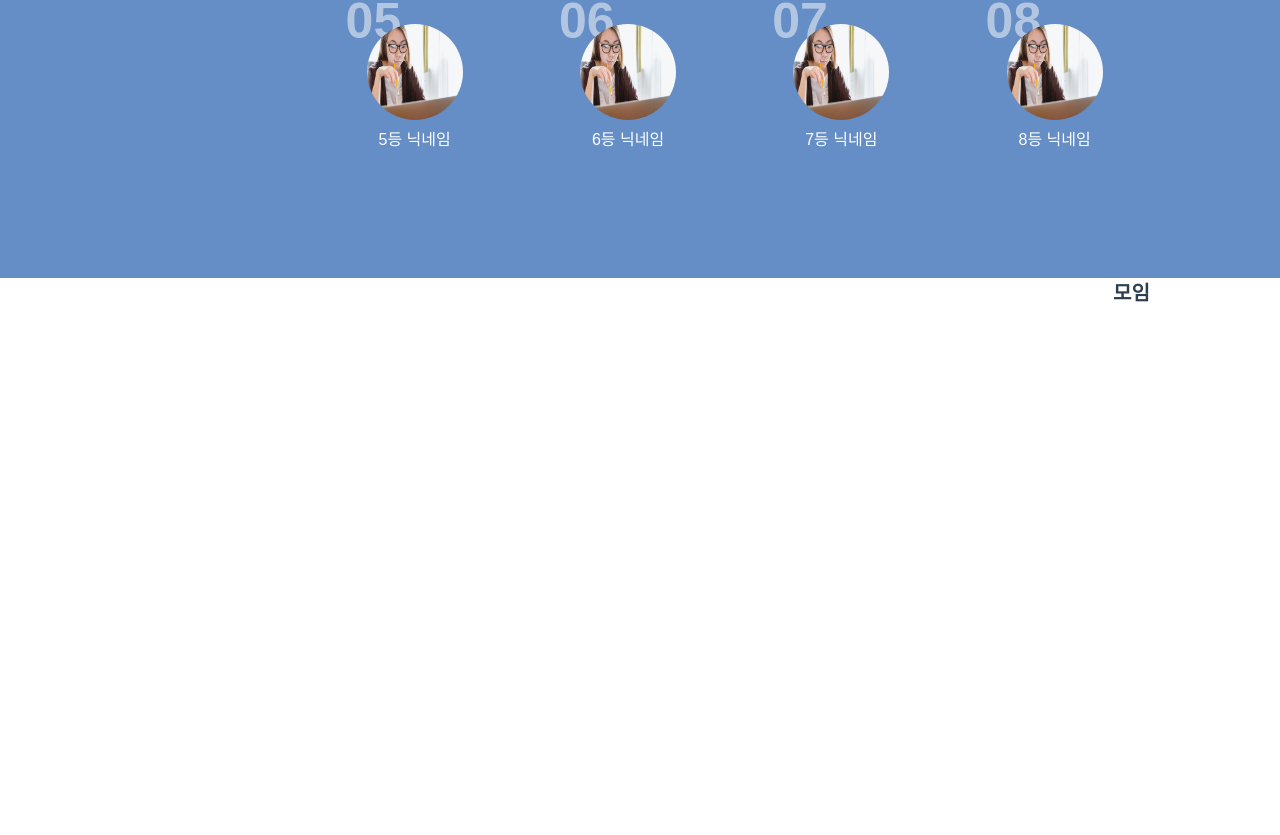
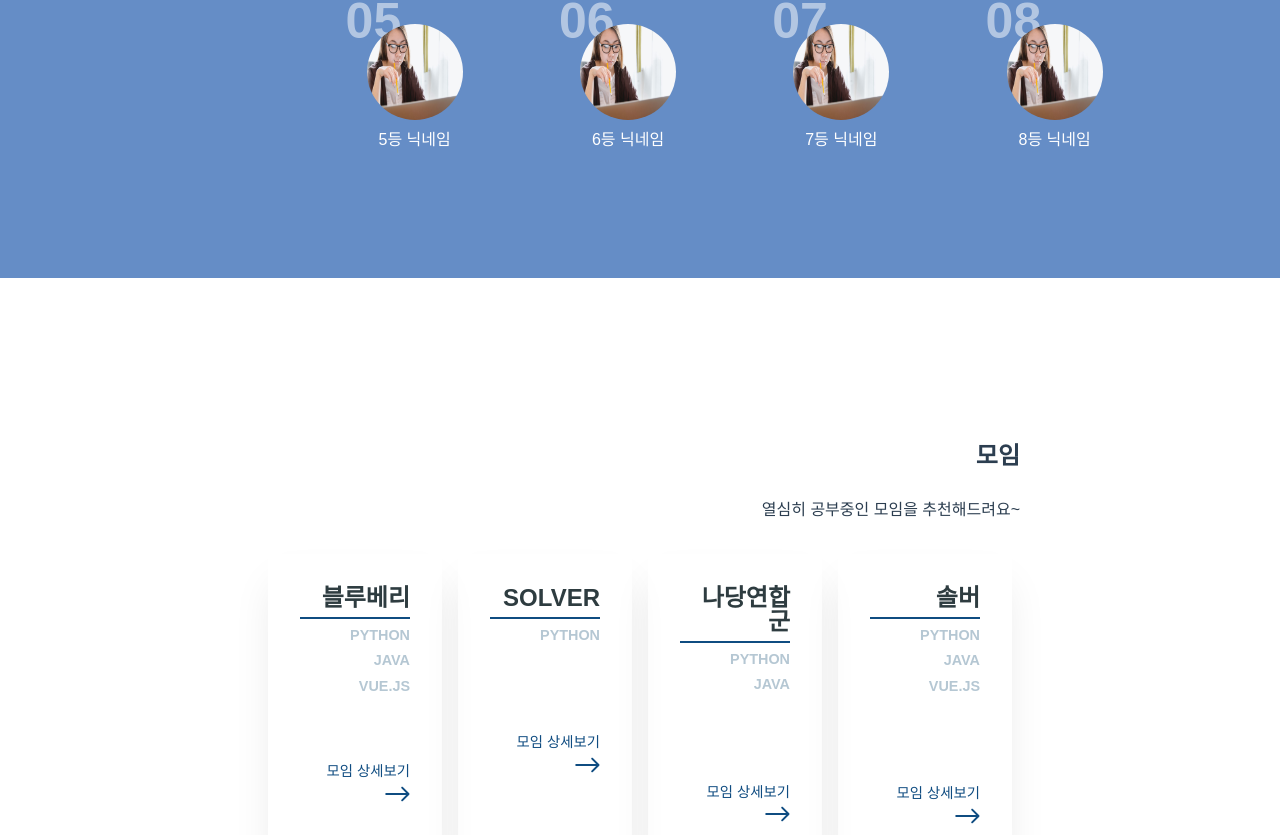
Before and after one commit to BerrySolver/SOLVER, a Vue app in the folder solver-frontend/: page / in a window 1280 px wide. Shown: the part 1962-2797 px from the top of the page. Built offline with nearby package versions, Linux system fonts and the light colour scheme; a web font is replaced by a local one.

Commit message:
[S05P13A507-62] feat: main-group template
Former-commit-id: 219284f15641b05635aef8488c1cedeb4647fbf7

```diff
--- a/solver-frontend/src/components/main/Footer.vue
+++ b/solver-frontend/src/components/main/Footer.vue
@@ -1,5 +1,5 @@
 <template>
-    <h5>footer</h5>
+    <h5 class="footer">footer</h5>
 </template>
 
 <script>
@@ -9,5 +9,8 @@ export default {
 </script>
 
 <style>
-
+.footer {
+    background-color: #84898C;
+    height: 30vh;
+}
 </style>
--- a/solver-frontend/src/components/main/NavBar.vue
+++ b/solver-frontend/src/components/main/NavBar.vue
@@ -63,6 +63,7 @@ export default {
   align-items: center;
   font-family: 'NanumSquare', sans-serif;
   font-size: 15px;
+  height: 6vh;
   position: fixed;
   width: 100%;
   z-index: 100;
--- a/solver-frontend/src/views/main/Main.vue
+++ b/solver-frontend/src/views/main/Main.vue
@@ -156,7 +156,7 @@
 
         <div class="row">
           <!-- 왼쪽 여백용 col-2 -->
-          <div class="col-2"></div>
+          <div class="col-2z"></div>
 
           <!-- 중앙 카드용 col-8 -->
           <div class="row solver-row">
@@ -234,9 +234,67 @@
     <!-- 4번째 메인 페이지(모임) -->
     <div class="container group">
       <div class="row">
-        <div class="col-10"></div>
-        <div class="col-1 semi-title">모임</div>
-        <div class="col-1"></div>
+        <div class="col-2"></div>
+        <div class="col-8 group-title">
+          <div class="semi-title">모임</div>
+          <br>
+          <div>열심히 공부중인 모임을 추천해드려요~</div>
+          <br>
+          <div class="group-card">
+            <section class="page-contain">
+              <a href="#" class="data-card">
+                <h3>블루베리</h3>
+                <h4>Python</h4>
+                <h4>JAVA</h4>
+                <h4>Vue.js</h4>
+                <p>Aeneansed consectetur.</p>
+                <span class="link-text">
+                  모임 상세보기
+                  <svg width="25" height="16" viewBox="0 0 25 16" fill="none" xmlns="http://www.w3.org/2000/svg">
+                    <path fill-rule="evenodd" clip-rule="evenodd" d="M17.8631 0.929124L24.2271 7.29308C24.6176 7.68361 24.6176 8.31677 24.2271 8.7073L17.8631 15.0713C17.4726 15.4618 16.8394 15.4618 16.4489 15.0713C16.0584 14.6807 16.0584 14.0476 16.4489 13.657L21.1058 9.00019H0.47998V7.00019H21.1058L16.4489 2.34334C16.0584 1.95281 16.0584 1.31965 16.4489 0.929124C16.8394 0.538599 17.4726 0.538599 17.8631 0.929124Z" fill="#0F4C81"/>
+                  </svg>
+                </span>
+              </a>
+              <a href="#" class="data-card">
+                <h3>SOLVER</h3>
+                <h4>Python</h4>
+                <p>Aenean lacinia bibendum nulla sed consectetur.</p>
+                <span class="link-text">
+                  모임 상세보기
+                  <svg width="25" height="16" viewBox="0 0 25 16" fill="none" xmlns="http://www.w3.org/2000/svg">
+                    <path fill-rule="evenodd" clip-rule="evenodd" d="M17.8631 0.929124L24.2271 7.29308C24.6176 7.68361 24.6176 8.31677 24.2271 8.7073L17.8631 15.0713C17.4726 15.4618 16.8394 15.4618 16.4489 15.0713C16.0584 14.6807 16.0584 14.0476 16.4489 13.657L21.1058 9.00019H0.47998V7.00019H21.1058L16.4489 2.34334C16.0584 1.95281 16.0584 1.31965 16.4489 0.929124C16.8394 0.538599 17.4726 0.538599 17.8631 0.929124Z" fill="#0F4C81"/>
+                  </svg>
+                </span>
+              </a>
+              <a href="#" class="data-card">
+                <h3>나당연합군</h3>
+                <h4>Python</h4>
+                <h4>JAVA</h4>
+                <p>Aenean lacinia bibendum nulla sed consectetur.</p>
+                <span class="link-text">
+                  모임 상세보기
+                  <svg width="25" height="16" viewBox="0 0 25 16" fill="none" xmlns="http://www.w3.org/2000/svg">
+                    <path fill-rule="evenodd" clip-rule="evenodd" d="M17.8631 0.929124L24.2271 7.29308C24.6176 7.68361 24.6176 8.31677 24.2271 8.7073L17.8631 15.0713C17.4726 15.4618 16.8394 15.4618 16.4489 15.0713C16.0584 14.6807 16.0584 14.0476 16.4489 13.657L21.1058 9.00019H0.47998V7.00019H21.1058L16.4489 2.34334C16.0584 1.95281 16.0584 1.31965 16.4489 0.929124C16.8394 0.538599 17.4726 0.538599 17.8631 0.929124Z" fill="#0F4C81"/>
+                  </svg>
+                </span>
+              </a>
+              <a href="#" class="data-card">
+                <h3>솔버</h3>
+                <h4>Python</h4>
+                <h4>JAVA</h4>
+                <h4>Vue.js</h4>
+                <p>Aenean lacinia bibendum nulla sed consectetur.</p>
+                <span class="link-text">
+                  모임 상세보기
+                  <svg width="25" height="16" viewBox="0 0 25 16" fill="none" xmlns="http://www.w3.org/2000/svg">
+                    <path fill-rule="evenodd" clip-rule="evenodd" d="M17.8631 0.929124L24.2271 7.29308C24.6176 7.68361 24.6176 8.31677 24.2271 8.7073L17.8631 15.0713C17.4726 15.4618 16.8394 15.4618 16.4489 15.0713C16.0584 14.6807 16.0584 14.0476 16.4489 13.657L21.1058 9.00019H0.47998V7.00019H21.1058L16.4489 2.34334C16.0584 1.95281 16.0584 1.31965 16.4489 0.929124C16.8394 0.538599 17.4726 0.538599 17.8631 0.929124Z" fill="#0F4C81"/>
+                  </svg>
+                </span>
+              </a>
+            </section>
+          </div>
+        </div>
+        <div class="col-2"></div>
       </div>
     </div>
   </div>
--- a/solver-frontend/src/views/main/main.css
+++ b/solver-frontend/src/views/main/main.css
@@ -101,7 +101,13 @@
 
 .group {
   background-color: white;
-  height: 100vh;
+  height: 90vh;
+}
+
+.group-title {
+  margin-top: 20vh;
+  text-align: right;
+  padding: 0;
 }
 
 .introduction {
@@ -153,7 +159,7 @@
 .semi-title {
   margin-left: 5vw;
   font-weight: 800;
-  font-size: 2.5vh;
+  font-size: 3vh;
 }
 
 .slogan {
@@ -213,3 +219,109 @@
   text-align: left;
   color: #658DC6;
 }
+
+
+/* 모임 CSS copy */
+.page-contain {
+  display: flex;
+  justify-content: center;
+}
+
+.data-card {
+  display: block;
+  width: 25vw;
+  height: 38vh;
+  flex-direction: column;
+  overflow: hidden;
+  border-radius: 0.5em;
+  text-decoration: none;
+  margin: 0.5em;
+  padding: 2em 2em;
+  box-shadow: 0 1.5em 2.5em -0.5em rgba(0, 0, 0, 0.1);
+  transition: transform 0.45s ease, background 0.45s ease;
+}
+.data-card h3 {
+  color: #2E3C40;
+  font-size: 1.5em;
+  font-weight: 600;
+  line-height: 1;
+  padding-bottom: 0.3em;
+  border-bottom: 2px solid #0F4C81;
+  transition: color 0.45s ease, border 0.45s ease;
+}
+.data-card h4 {
+  color: #B5C7D3;
+  text-transform: uppercase;
+  font-size: 0.9em;
+  font-weight: 600;
+  transition: color 0.45s ease;
+}
+.data-card p {
+  opacity: 0;
+  color: #FFFFFF;
+  font-size: 0.75em;
+  font-weight: 400;
+  line-height: 1.8;
+  margin: 0 0 1.25em;
+  transform: translateY(-1em);
+  transition: opacity 0.45s ease, transform 0.5s ease;
+}
+.data-card .link-text {
+  bottom: 0;
+  color: #0F4C81;
+  display: block;
+  font-size: 0.9em;
+  font-weight: 500;
+  margin-bottom: 3vh;
+  transition: color 0.45s ease;
+}
+.data-card .link-text svg {
+  margin-left: 0.5em;
+  transition: transform 0.6s ease;
+}
+.data-card .link-text svg path {
+  transition: fill 0.45s ease;
+}
+.data-card:hover {
+  background: #0F4C81;
+  transform: scale(1.02);
+}
+.data-card:hover h3 {
+  color: #FFFFFF;
+  border-bottom-color: #0F4C81;
+}
+.data-card:hover h4 {
+  color: #FFFFFF;
+}
+.data-card:hover p {
+  opacity: 1;
+  transform: none;
+}
+.data-card:hover .link-text {
+  color: #FFFFFF;
+}
+.data-card:hover .link-text svg {
+  -webkit-animation: point 1.25s infinite alternate;
+          animation: point 1.25s infinite alternate;
+}
+.data-card:hover .link-text svg path {
+  fill: #FFFFFF;
+}
+
+@-webkit-keyframes point {
+  0% {
+    transform: translateX(0);
+  }
+  100% {
+    transform: translateX(0.125em);
+  }
+}
+
+@keyframes point {
+  0% {
+    transform: translateX(0);
+  }
+  100% {
+    transform: translateX(0.125em);
+  }
+}
```
